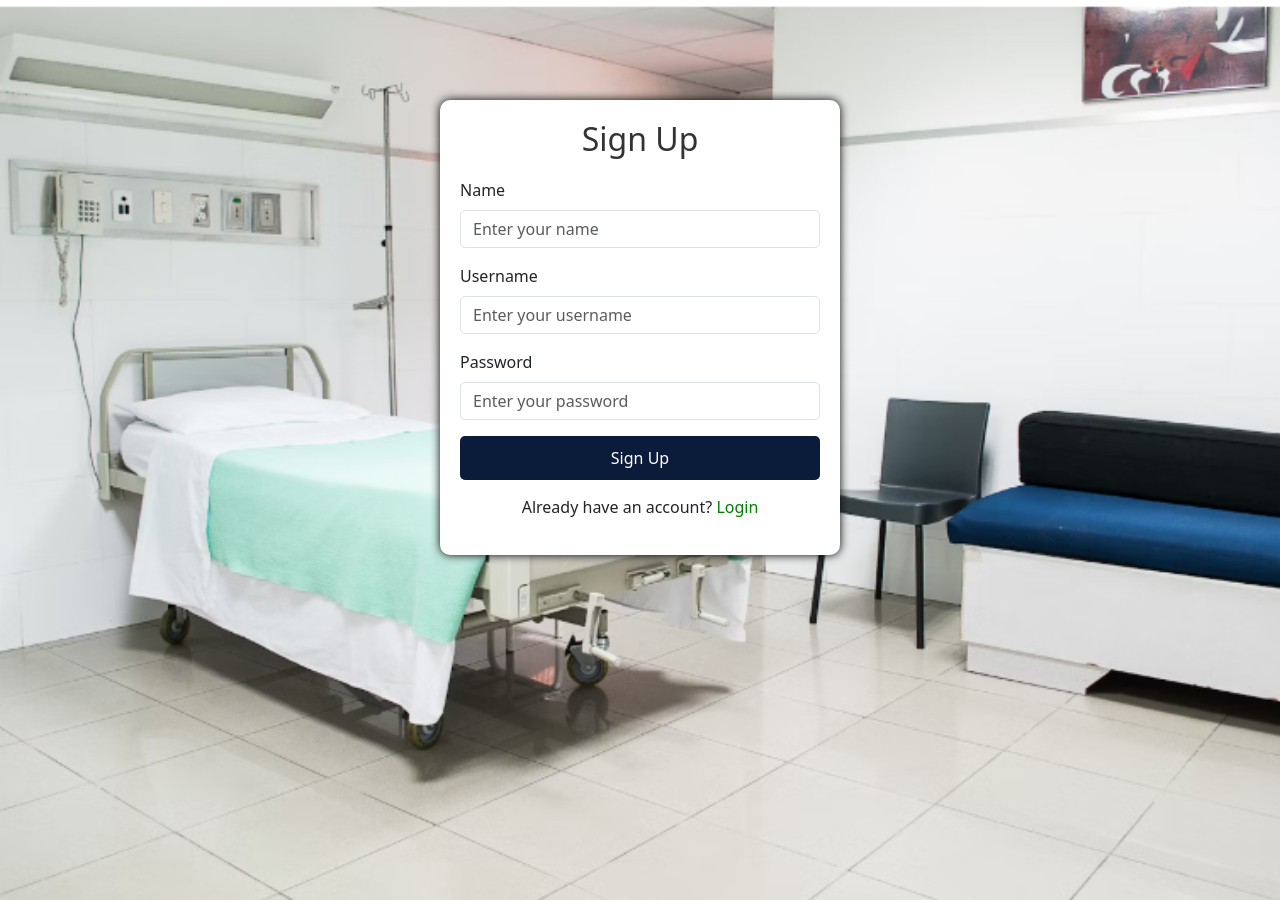
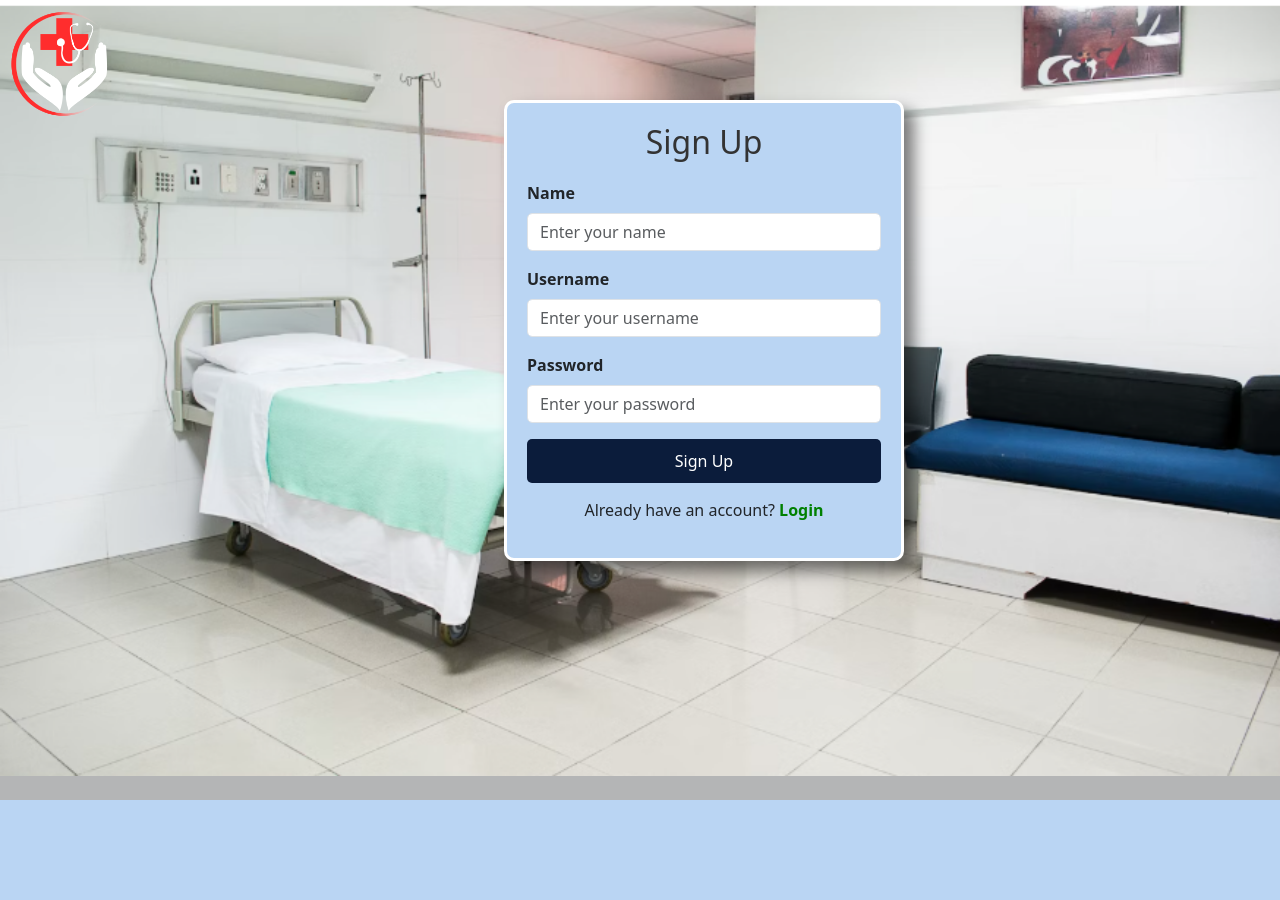
Before and after one commit to Irshad-Ali-Offc/HMS, a PHP site: page /signup.php in a window 1280 px wide. After the commit the page ends 800 px from the top, so only its background shows below. Run offline with PHP 8.4, Linux system fonts and the light colour scheme.

Commit message:
updated signupa and sign in pages removed bugs added main logo

```diff
--- a/signup.php
+++ b/signup.php
@@ -15,25 +15,38 @@ include 'dbc.php';
     <style>
         body {
             background-color: #b4b5b6;
-            height: 100vh;
             background-size: cover;
-            background-position: center;
+            height: 70vh;
             background-repeat: no-repeat;
-            transition: background-image 2s ease-in;
+            transition: background-image 3s ease-in;
+            display: flex;
 
         }
 
         .logo {
-            height: 4rem;
-            width: 4rem;
+            height: 8rem;
+            width: 8rem;
+            display: flex;
+            justify-content: center;
+            align-items: center;
+
         }
+
+        .logo img {
+            max-width: 100%;
+            max-height: 100%;
+            display: block;
+        }
+
         .signup-container {
             max-width: 400px;
+            border: 3px solid white;
             margin: 100px auto;
             padding: 20px;
-            background-color: #ffffff;
+            background-color: rgb(186, 213, 243);
             border-radius: 10px;
-            box-shadow: 0px 0px 10px rgba(0, 0, 0, 1.2);
+            box-shadow: 10px 10px 15px rgba(0, 0, 0, 0.5);
+
         }
 
         .signup-container h2 {
@@ -46,23 +59,28 @@ include 'dbc.php';
             border-radius: 5px;
         }
 
+        .form-label {
+            font-weight: bold;
+        }
+
         .btn-signup {
             width: 100%;
             padding: 10px;
             border-radius: 5px;
-            background-color: #007bff;
             border: none;
             color: #ffffff;
             background-color: #0b1c3b;
             color: white;
+            transition: transform 0.6s ease;
 
         }
 
         .btn-signup:hover {
             background-color: #45a049;
-            transform: scale(1.05);
-            box-shadow: 0 4px 8px rgba(0, 0, 0, 0.9);
+            transform: scale(0.9);
+            box-shadow: 0 4px 8px rgba(0, 0, 0, 1.2);
             color: white;
+            font-weight: bold;
         }
 
         .login-link {
@@ -73,15 +91,19 @@ include 'dbc.php';
         .login-link a {
             color: green;
             text-decoration: none;
+            font-weight: bold;
         }
 
         .login-link a:hover {
-            text-decoration: underline;
+            color: blue;
         }
     </style>
 </head>
 
 <body>
+    <div class="logo">
+        <img src="image/logo.png" alt="">
+    </div>
     <div class="container">
         <div class="signup-container">
             <h2>Sign Up</h2>
@@ -115,8 +137,6 @@ include 'dbc.php';
     </div>
 
 
-    <script src="https://cdn.jsdelivr.net/npm/@popperjs/core@2.11.6/dist/umd/popper.min.js"></script>
-    <script src="https://cdn.jsdelivr.net/npm/bootstrap@5.3.0-alpha1/dist/js/bootstrap.min.js"></script>
     <script>
 
         const images = [
```
Also changed, not shown: index.php (+71 -36 lines), js/login.js (deleted, +0 -12 lines).
